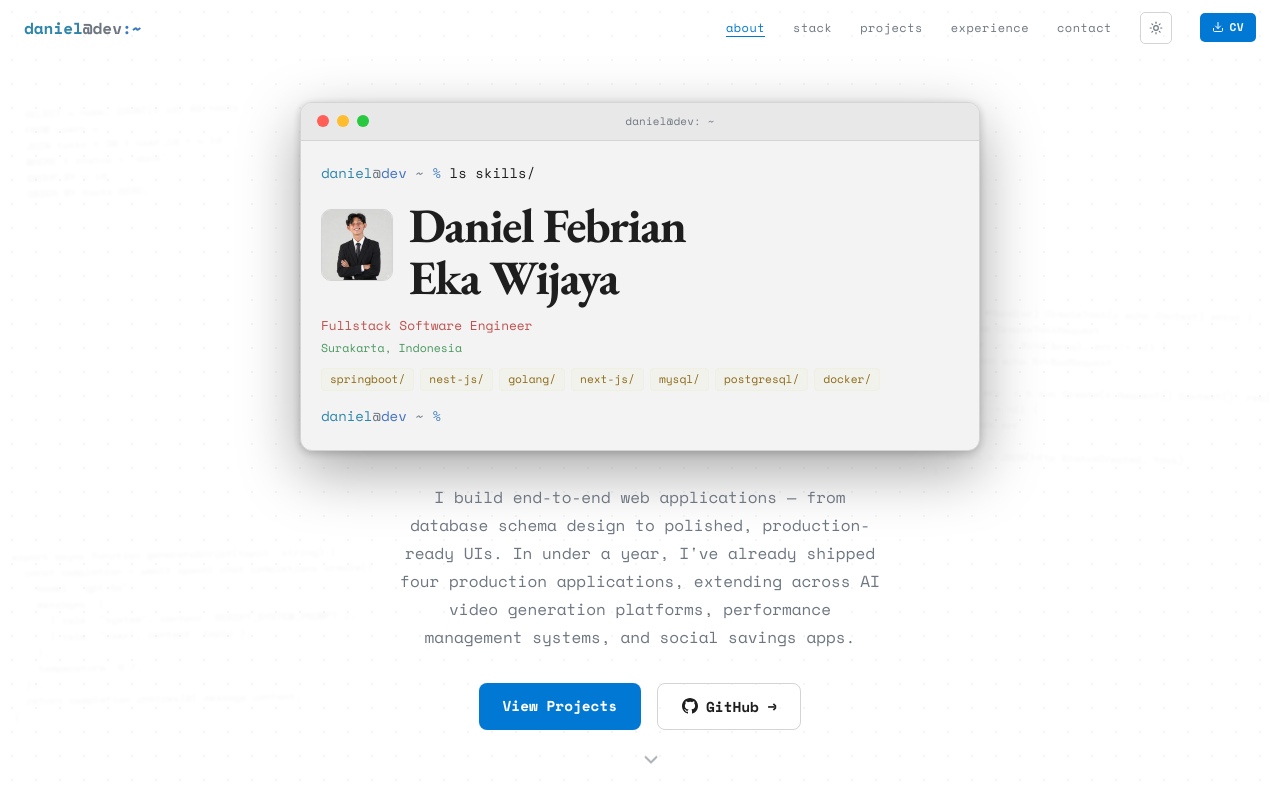
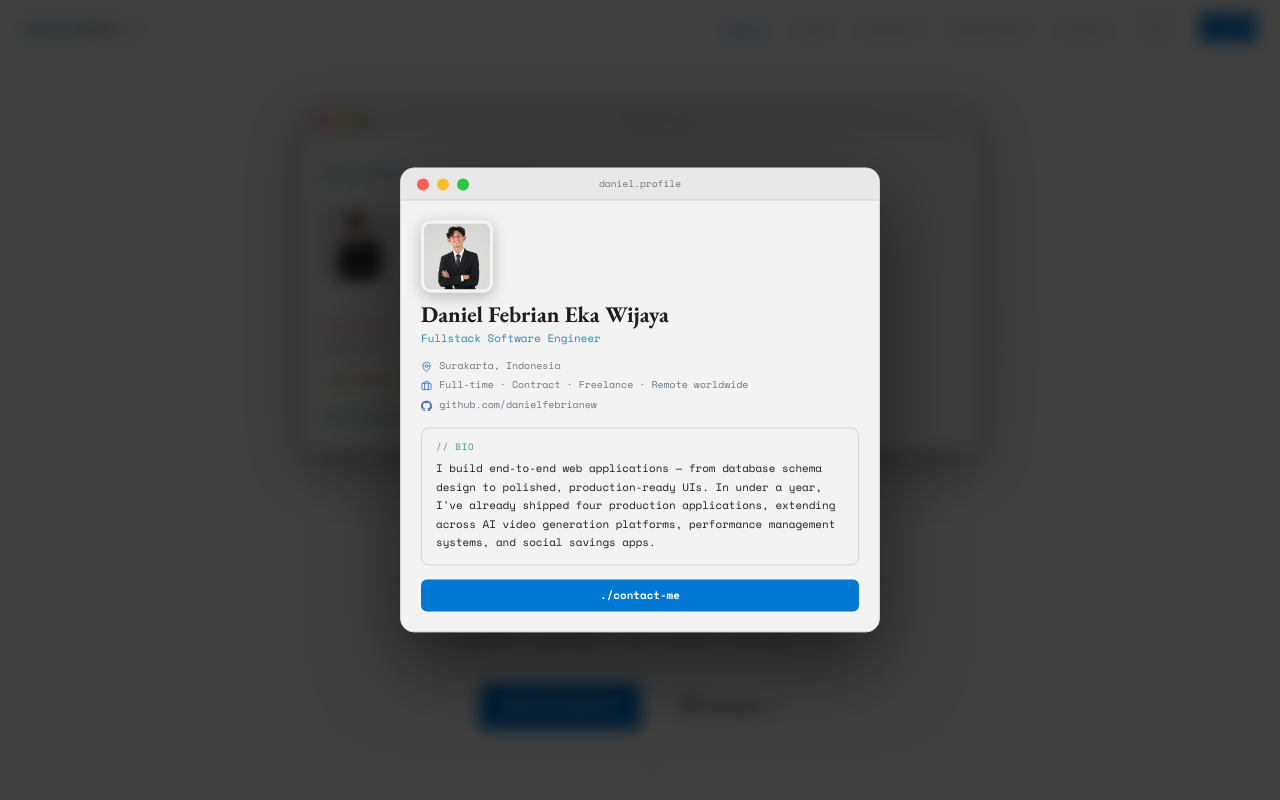
Before and after one commit to danielfebrianew/portfolio-daniel, a Next.js app: page / in a window 1280 px wide. Both pictures are taken after a click on the element 640 px from the left and 276 px from the top of the page. Shown: the top 800 px of the page. Built offline with nearby package versions, Linux system fonts and the light colour scheme; a web font is replaced by a local one.

Commit message:
added clickable card in hero

```diff
--- a/components/sections/Hero.tsx
+++ b/components/sections/Hero.tsx
@@ -1,12 +1,131 @@
 "use client";
 
 import { useState } from "react";
+import { createPortal } from "react-dom";
 import { motion, AnimatePresence } from "framer-motion";
-import { ChevronDown } from "lucide-react";
+import { ChevronDown, MapPin, Briefcase } from "lucide-react";
 import Image from "next/image";
 import { GithubIcon } from "@/components/shared/GithubIcon";
 import { TypeWriter } from "@/components/animated/TypeWriter";
 import { personal } from "@/data/personal";
+
+const mono = "var(--font-space-mono), monospace";
+
+function ProfileModal({ onClose }: { onClose: () => void }) {
+  return createPortal(
+    <>
+      {/* Backdrop */}
+      <motion.div
+        key="profile-backdrop"
+        initial={{ opacity: 0 }}
+        animate={{ opacity: 1 }}
+        exit={{ opacity: 0 }}
+        onClick={onClose}
+        style={{ position: "fixed", inset: 0, zIndex: 9998, background: "rgba(0,0,0,0.75)", backdropFilter: "blur(8px)" }}
+      />
+
+      {/* Positioning wrapper — plain div so framer-motion doesn't touch overflow */}
+      <div
+        style={{
+          position: "fixed",
+          top: "50%",
+          left: "50%",
+          transform: "translate(-50%, -50%)",
+          zIndex: 9999,
+          width: "min(480px, 92vw)",
+          maxHeight: "calc(100vh - 100px)",
+          display: "flex",
+          flexDirection: "column",
+        }}
+      >
+      {/* Window */}
+      <motion.div
+        key="profile-window"
+        initial={{ opacity: 0, scale: 0.93 }}
+        animate={{ opacity: 1, scale: 1 }}
+        exit={{ opacity: 0, scale: 0.93 }}
+        transition={{ duration: 0.22, ease: "easeOut" }}
+        style={{
+          overflowY: "auto",
+          background: "var(--term-bg)",
+          border: "1px solid var(--term-border)",
+          borderRadius: "0.875rem",
+          boxShadow: "0 32px 80px rgba(0,0,0,0.5)",
+        }}
+      >
+        {/* Title bar */}
+        <div style={{ position: "relative", display: "flex", alignItems: "center", gap: "0.5rem", padding: "0.6rem 1rem", borderBottom: "1px solid var(--term-border)", background: "var(--term-bg-bar)" }}>
+          <button
+            onClick={onClose}
+            aria-label="Close"
+            style={{ width: 12, height: 12, borderRadius: "50%", background: "#ff5f57", border: "none", cursor: "pointer", display: "block", flexShrink: 0, padding: 0 }}
+          />
+          <span style={{ width: 12, height: 12, borderRadius: "50%", background: "#febc2e", display: "block", flexShrink: 0 }} />
+          <span style={{ width: 12, height: 12, borderRadius: "50%", background: "#28c840", display: "block", flexShrink: 0 }} />
+          <span style={{ position: "absolute", left: 0, right: 0, textAlign: "center", fontFamily: mono, fontSize: "0.6rem", color: "var(--term-text-dim)", pointerEvents: "none" }}>
+            daniel.profile
+          </span>
+        </div>
+
+        {/* Avatar */}
+        <div style={{ padding: "1.25rem 1.25rem 1.25rem" }}>
+          <div style={{ marginBottom: "0.625rem" }}>
+            <Image
+              src="/profile-picture.png"
+              alt="Daniel Febrian Eka Wijaya"
+              width={72}
+              height={72}
+              priority
+              style={{ borderRadius: "10px", objectFit: "cover", display: "block", border: "3px solid var(--term-bg)", boxShadow: "0 4px 16px rgba(0,0,0,0.25)" }}
+            />
+          </div>
+
+          {/* Name & role */}
+          <h2 style={{ fontFamily: "var(--font-eb-garamond), serif", fontSize: "1.4rem", fontWeight: 700, color: "var(--term-text)", margin: "0 0 0.15rem", lineHeight: 1.15 }}>
+            Daniel Febrian Eka Wijaya
+          </h2>
+          <p style={{ fontFamily: mono, fontSize: "0.68rem", color: "var(--term-type)", margin: "0 0 0.75rem" }}>
+            {personal.role}
+          </p>
+
+          {/* Meta rows */}
+          <div style={{ display: "grid", gap: "0.3rem", marginBottom: "0.875rem" }}>
+            {[
+              { icon: <MapPin size={11} />, text: personal.location },
+              { icon: <Briefcase size={11} />, text: personal.availability },
+              { icon: <GithubIcon size={11} />, text: "github.com/danielfebrianew" },
+            ].map(({ icon, text }) => (
+              <div key={text} style={{ display: "flex", alignItems: "center", gap: "0.45rem", fontFamily: mono, fontSize: "0.62rem", color: "var(--term-text-dim)" }}>
+                <span style={{ color: "var(--term-keyword)", flexShrink: 0 }}>{icon}</span>
+                {text}
+              </div>
+            ))}
+          </div>
+
+          {/* Bio */}
+          <div style={{ background: "rgba(255,255,255,0.03)", border: "1px solid var(--term-border)", borderRadius: "0.5rem", padding: "0.75rem 0.875rem", marginBottom: "0.875rem" }}>
+            <p style={{ fontFamily: mono, fontSize: "0.58rem", color: "var(--term-comment)", margin: "0 0 0.35rem", textTransform: "uppercase", letterSpacing: "0.08em" }}>// bio</p>
+            <p style={{ fontFamily: mono, fontSize: "0.68rem", color: "var(--term-text)", lineHeight: 1.7, margin: 0 }}>
+              {personal.description}
+            </p>
+          </div>
+
+          {/* CTA */}
+          <a
+            href={`mailto:${personal.email}`}
+            style={{ display: "flex", alignItems: "center", justifyContent: "center", fontFamily: mono, fontSize: "0.68rem", fontWeight: 700, color: "var(--primary-foreground)", background: "var(--primary)", borderRadius: "6px", padding: "0.5rem 1rem", textDecoration: "none", transition: "opacity 0.2s" }}
+            onMouseEnter={(e) => ((e.currentTarget as HTMLAnchorElement).style.opacity = "0.85")}
+            onMouseLeave={(e) => ((e.currentTarget as HTMLAnchorElement).style.opacity = "1")}
+          >
+            ./contact-me
+          </a>
+        </div>
+      </motion.div>
+      </div>
+    </>,
+    document.body
+  );
+}
 
 const SKILLS = ["springboot", "nest-js", "golang", "next-js", "mysql", "postgresql", "docker"];
 const LINES = ["whoami", "cat bio.md", "ls skills/"];
@@ -19,6 +138,7 @@ const lineReveal = (done: boolean, delay = 0) => ({
 
 export function Hero() {
   const [completedLines, setCompletedLines] = useState<number[]>([]);
+  const [profileOpen, setProfileOpen] = useState(false);
   const allDone = completedLines.length >= LINES.length;
 
   const lineComplete = (i: number) =>
@@ -41,6 +161,8 @@ export function Hero() {
           initial={{ opacity: 0, scale: 0.97 }}
           animate={{ opacity: 1, scale: 1 }}
           transition={{ duration: 0.45, delay: 0.2 }}
+          onClick={() => setProfileOpen(true)}
+          whileHover={{ scale: 1.01 }}
           style={{
             background: "var(--term-bg)",
             borderRadius: "0.75rem",
@@ -49,6 +171,16 @@ export function Hero() {
             textAlign: "left",
             overflow: "hidden",
             boxShadow: "0 20px 60px rgba(0,0,0,0.35), 0 2px 8px rgba(0,0,0,0.2)",
+            cursor: "pointer",
+            transition: "border-color 0.2s, box-shadow 0.2s",
+          }}
+          onMouseEnter={(e) => {
+            (e.currentTarget as HTMLDivElement).style.borderColor = "var(--primary)";
+            (e.currentTarget as HTMLDivElement).style.boxShadow = "0 20px 60px rgba(0,0,0,0.4), 0 0 0 1px var(--primary)";
+          }}
+          onMouseLeave={(e) => {
+            (e.currentTarget as HTMLDivElement).style.borderColor = "var(--term-border)";
+            (e.currentTarget as HTMLDivElement).style.boxShadow = "0 20px 60px rgba(0,0,0,0.35), 0 2px 8px rgba(0,0,0,0.2)";
           }}
         >
           {/* macOS title bar */}
@@ -208,6 +340,11 @@ export function Hero() {
       >
         <ChevronDown size={22} />
       </motion.div>
+
+      {/* Profile modal */}
+      <AnimatePresence>
+        {profileOpen && <ProfileModal onClose={() => setProfileOpen(false)} />}
+      </AnimatePresence>
     </section>
   );
 }
```
